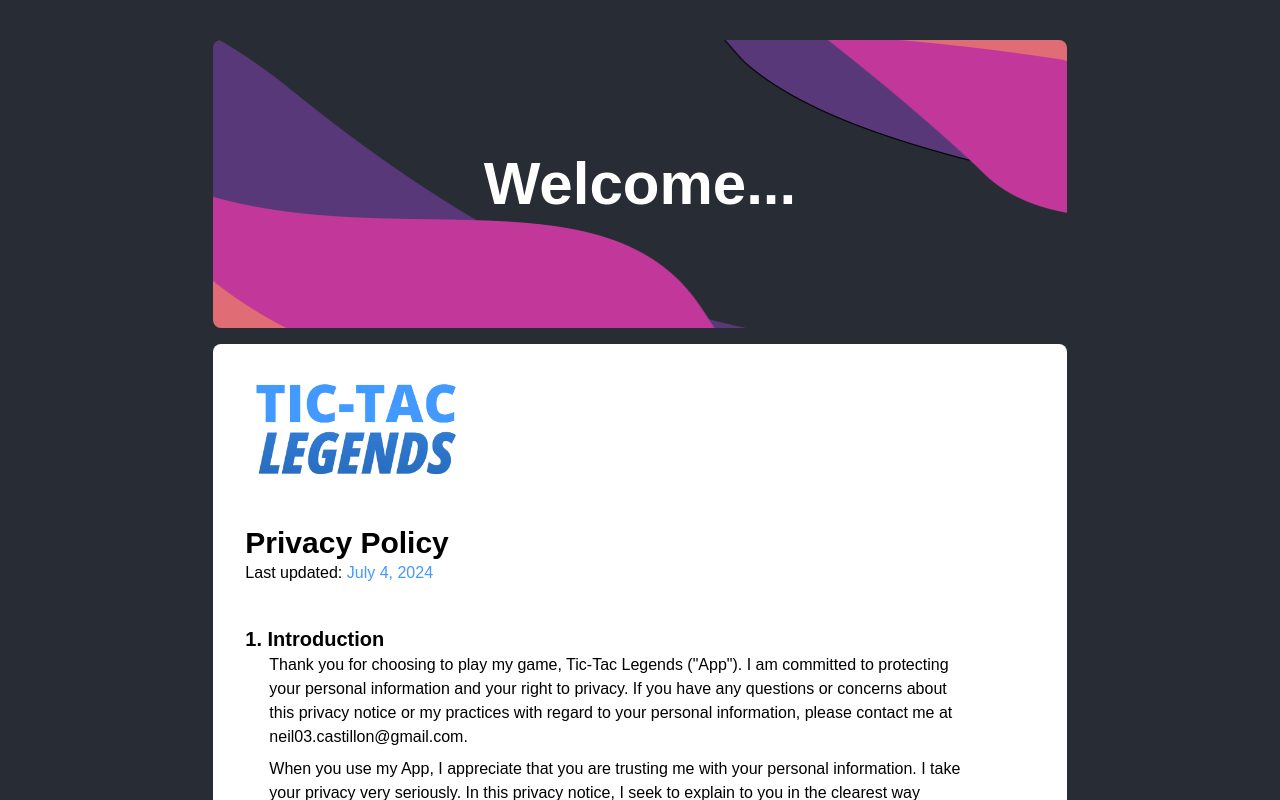
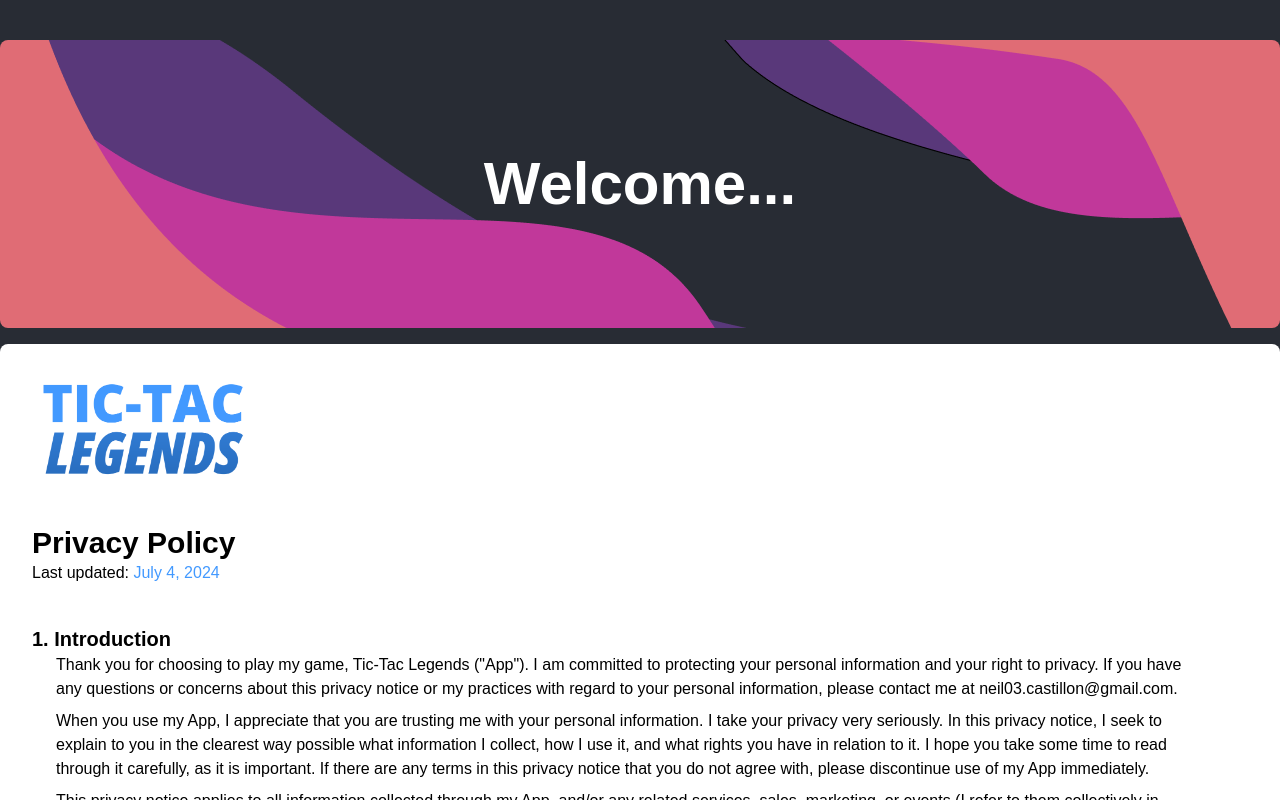
Before and after one commit to neillouis3/portfolio, a React (Create React App) app: page /privatePolicy in a window 1280 px wide. Shown: the top 800 px of the page. Built offline with nearby package versions, Linux system fonts and the light colour scheme.

Commit message:
Check vercel

```diff
--- a/src/components/pages/privatePolicy.js
+++ b/src/components/pages/privatePolicy.js
@@ -16,9 +16,7 @@ export default function PrivatePolicyPage() {
                     pt-10
                 "
             >
-                <div
-                    class="container w-8/12 pb-32"
-                >
+
                     <HeaderBanner />
                     <div
                         class="rounded-lg bg-white px-8 pt-8 pb-16 mt-4"
@@ -261,7 +259,7 @@ export default function PrivatePolicyPage() {
                         </div>
                     </div>
 
-                </div>
+
                 <Footer />
 
             </div>
```
